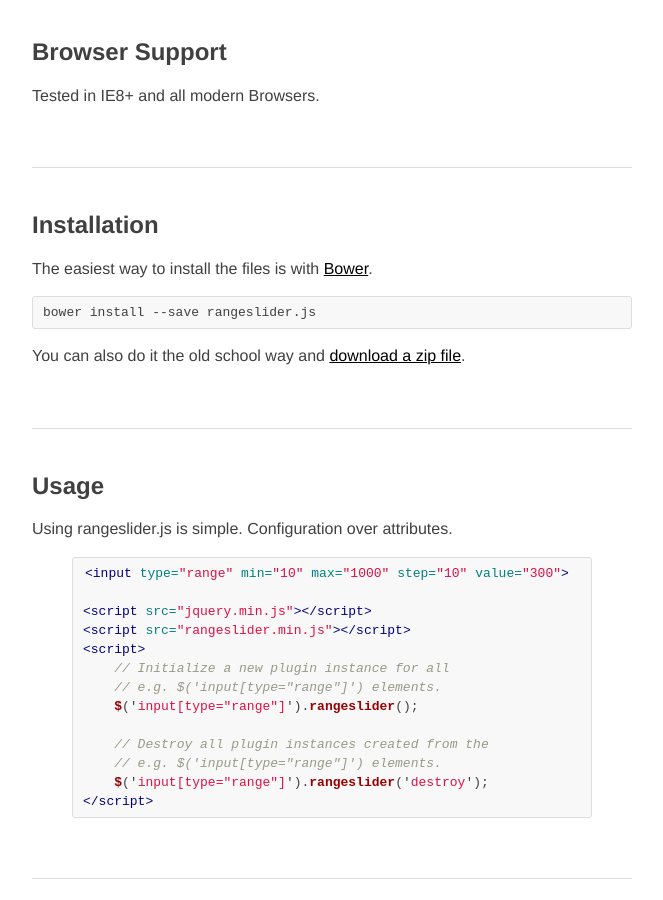
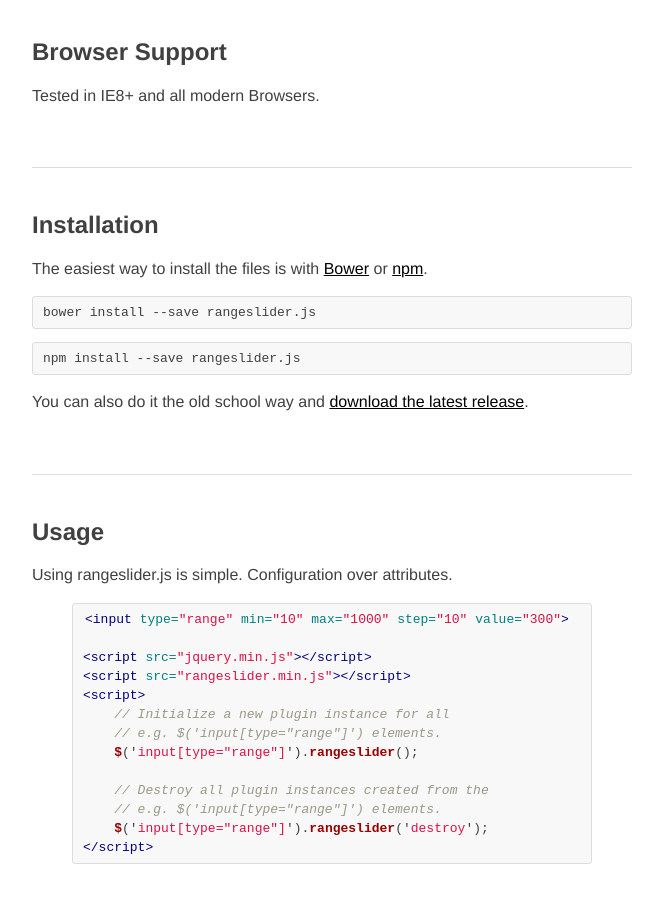
Before and after one commit to andreruffert/rangeslider.js, a Jekyll site: the page built from index.html, in a window 1280 px wide and 900 px high, scrolled down 1055 px. Shown: the whole window, without its empty margins (308-971 px from the left). Built offline with Jekyll 4.4.1, drawn with Linux system fonts in a browser that asks for light colours; nearby versions of some CDN libraries; comment, search, counter and statistics services are not loaded.

Commit message:
update install section, add npm

```diff
--- a/index.html
+++ b/index.html
@@ -56,9 +56,10 @@ $('input[type="range"]').val(10).change();
 
 <section id="installation">
     <h2>Installation</h2>
-    <p>The easiest way to install the files is with <a href="http://bower.io/" target="_blank">Bower</a>.</p>
+    <p>The easiest way to install the files is with <a href="http://bower.io/" target="_blank">Bower</a> or <a href="https://www.npmjs.org/" target="_blank">npm</a>.</p>
     <pre>bower install --save rangeslider.js</pre>
-    <p>You can also do it the old school way and <a href="{{ site.repository_url }}/archive/v{{ site.current_version }}.zip">download a zip file</a>.</p>
+    <pre>npm install --save rangeslider.js</pre>
+    <p>You can also do it the old school way and <a href="{{ site.repository_url }}/archive/v{{ site.current_version }}.zip">download the latest release</a>.</p>
 </section>
 
 <hr>
```
